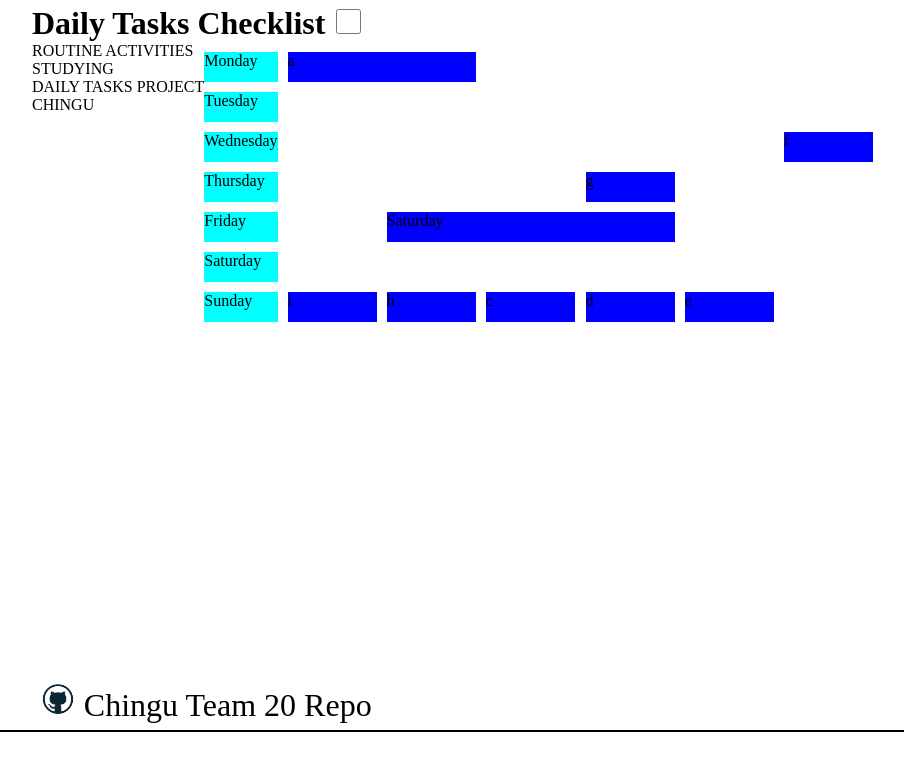
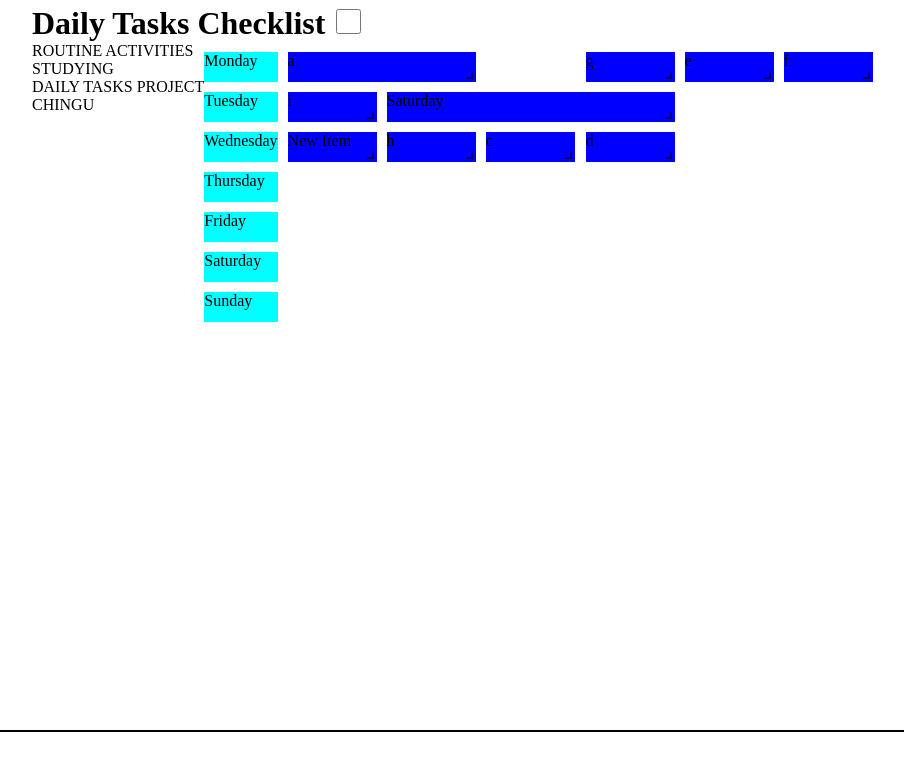
Before and after one commit to chingu-voyages/v47-tier2-team-20, a React (Vite) app in the folder DailyTasksApp/: page / in a window 1280 px wide. Shown: the top 770 px of the page, without its empty margins (32-936 px from the left). Built offline with nearby package versions, Linux system fonts and the light colour scheme.

Commit message:
test react-grid-layout

```diff
--- a/DailyTasksApp/src/App.jsx
+++ b/DailyTasksApp/src/App.jsx
@@ -1,11 +1,12 @@
-import { useState } from 'react'
+import '../node_modules/react-grid-layout/css/styles.css';
+import '../node_modules/react-resizable/css/styles.css';
+// import { useState } from 'react'
 import GridLayout from "react-grid-layout";
 import './App.css'
 import data from './assets.json'
-import List from './components/List'
+// import List from './components/List'
 import Header from './components/Header'
 import SideBar from './components/SideBar'
-import Footer from './components/Footer'
 // const ResponsiveGridLayout = WidthProvider(Responsive);
 
 function App() {
@@ -39,26 +40,26 @@ function App() {
 
           <GridLayout
             className="layout"
-
-            // breakpoints={{ lg: 1200, md: 996, sm: 768, xs: 480, xxs: 0 }}
+            layout={layout}
             cols={12}
             rowHeight={30}
             width={1200}
           >
-            <div key="a" data-grid={{x: 0, y: 0, w: 2, maxW: 3, h:1, static:true}}>a</div>
-            <div key="b" data-grid={{x: 1, y: 4, w: 3, maxW: 3, h:1, static:true}}>Saturday</div>
-            <div key="c" data-grid={{x: 2, y: 6, w: 1, maxW: 3, h:1, static:true}}>c</div>
-            <div key="d" data-grid={{x: 3, y: 6, w: 1, maxW: 3, h:1, static:true}}>d</div>
-            <div key="e" data-grid={{x: 4, y: 6, w: 1, maxW: 3, h:1, static:true}}>e</div>
-            <div key="f" data-grid={{x: 5, y: 2, w: 1, maxW: 3, h:1, static:true}}>f</div>
-            <div key="g" data-grid={{x: 3, y: 3, w: 1, maxW: 3, h:1, static:true}}>g</div>
-            <div key="h" data-grid={{x: 1, y: 6, w: 1, maxW: 3, h:1, static:true}}>h</div>
-            <div key="i" data-grid={{x: 0, y: 6, w: 1, maxW: 3, h:1, static:true}}>i</div>
+            <div key="a" data-grid={{x: 0, y: 0, w: 2, maxW: 3, h:1}}>a</div>
+            <div key="b" data-grid={{x: 1, y: 4, w: 3, maxW: 3, h:1}}>Saturday</div>
+            <div key="c" data-grid={{x: 2, y: 6, w: 1, maxW: 3, h:1}}>c</div>
+            <div key="d" data-grid={{x: 3, y: 6, w: 1, maxW: 3, h:1}}>d</div>
+            <div key="e" data-grid={{x: 4, y: 6, w: 1, maxW: 3, h:1}}>e</div>
+            <div key="f" data-grid={{x: 5, y: 2, w: 1, maxW: 3, h:1}}>f</div>
+            <div key="g" data-grid={{x: 3, y: 3, w: 1, maxW: 3, h:1}}>g</div>
+            <div key="h" data-grid={{x: 1, y: 6, w: 1, maxW: 3, h:1}}>h</div>
+            <div key="i" data-grid={{x: 0, y: 6, w: 1, maxW: 3, h:1}}>i</div>
+            <div key="j" data-grid={{x: 0, y: 7, w: 1, maxW: 3, h:1}}>New Item</div>
           </GridLayout>
         </div>
       </div>
 
-      <Footer />
+
     </div>
   )
 }
```
